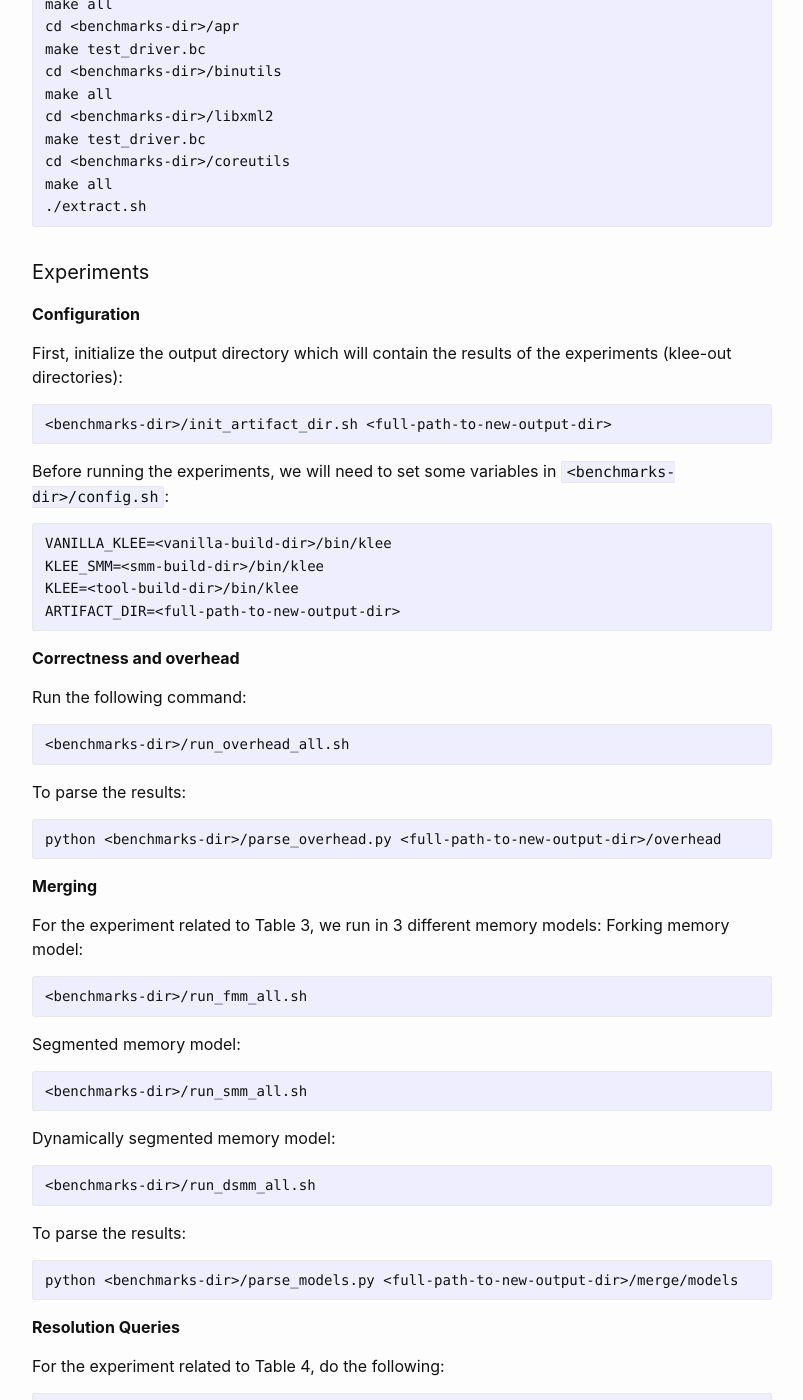
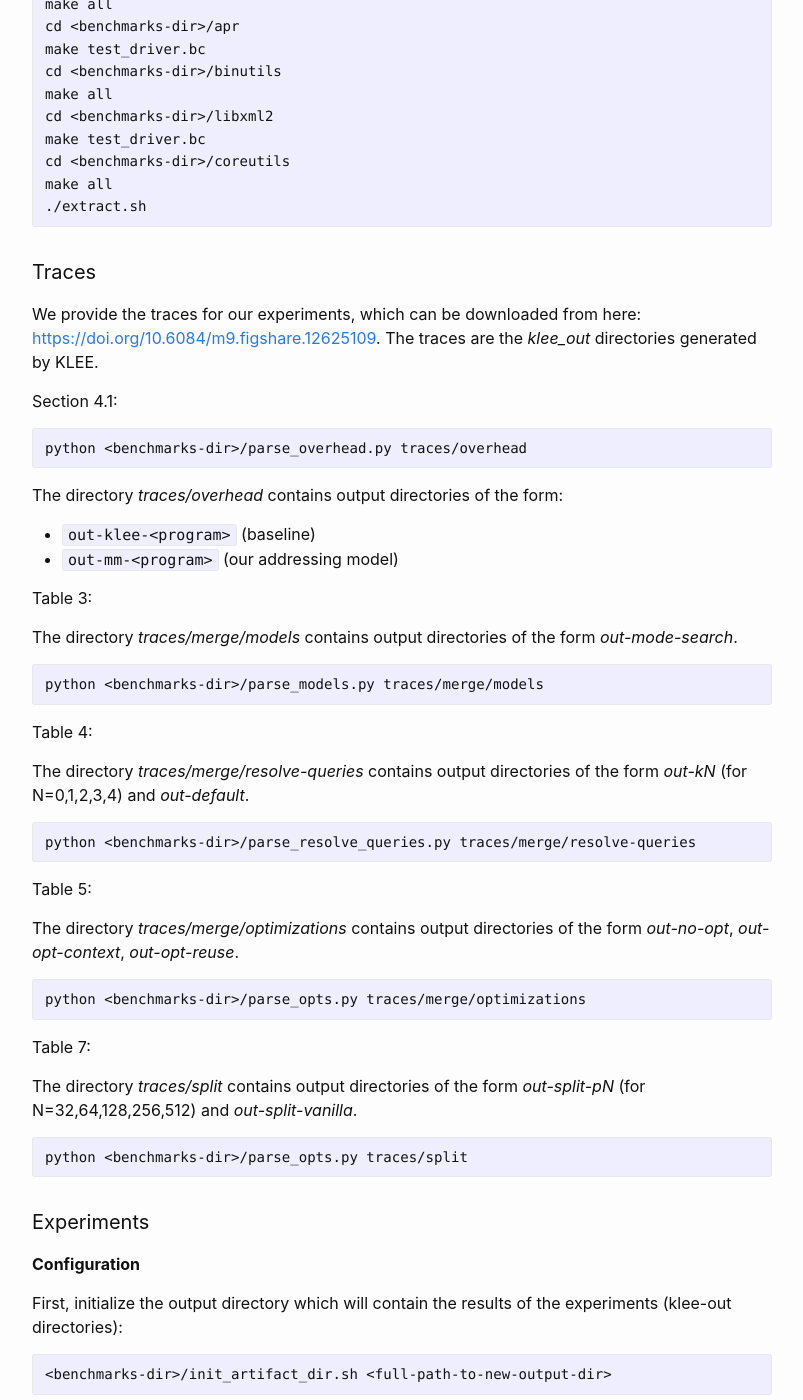
Before and after one commit to davidtr1037/davidtr1037.github.io, a Jekyll site: the page built from projects/ram.md, in a window 1280 px wide and 1400 px high, scrolled down 5550 px. Shown: the whole window, without its empty margins (238-1041 px from the left). Built offline with Jekyll 4.4.1, drawn with Linux system fonts in a browser that asks for light colours.

Commit message:
updating

````diff
--- a/projects/ram.md
+++ b/projects/ram.md
@@ -5,7 +5,7 @@ permalink: /ram/
 ---
 ___
 ### Source Code
-The source code is available here:  [https://github.com/davidtr1037/klee-ram](1).
+The source code is available here: <https://github.com/davidtr1037/klee-ram>.
 
 ### Replication Package
 
@@ -256,46 +256,43 @@ make all
 ./extract.sh
 ```
 
-<!--
 #### Traces
 
-We provide the traces for our experiments in __TBD__.
-The traces are the __klee_out-__ directories generated by KLEE.
+We provide the traces for our experiments, which can be downloaded from here: <https://doi.org/10.6084/m9.figshare.12625109>.
+The traces are the _klee_out_ directories generated by KLEE.
 
 Section 4.1:
 ```
-python parse_overhead.py traces/overhead
+python <benchmarks-dir>/parse_overhead.py traces/overhead
 ```
-The directory __traces/overhead__ contains output directories of the form:
-```
-out-klee-<program>
-out-mm-<program> // our addressing model
-```
+The directory _traces/overhead_ contains output directories of the form:
+- `out-klee-<program>` (baseline)
+- `out-mm-<program>` (our addressing model)
+
 Table 3:
 
-The directory __traces/merge/models__ contains output directories of the form _out-mode-search_.
+The directory _traces/merge/models_ contains output directories of the form _out-mode-search_.
 ```
-python parse_models.py traces/merge/models
+python <benchmarks-dir>/parse_models.py traces/merge/models
 ```
 Table 4:
 
-The directory __traces/merge/resolve-queries__ contains output directories of the form _out-kN_ (for N=0,1,2,3,4) and _out-default_.
+The directory _traces/merge/resolve-queries_ contains output directories of the form _out-kN_ (for N=0,1,2,3,4) and _out-default_.
 ```
-python parse_resolve_queries.py traces/merge/resolve-queries
+python <benchmarks-dir>/parse_resolve_queries.py traces/merge/resolve-queries
 ```
 Table 5:
 
-The directory __traces/merge/optimizations__ contains output directories of the form _out-no-opt_, _out-opt-context_, _out-opt-reuse_.
+The directory _traces/merge/optimizations_ contains output directories of the form _out-no-opt_, _out-opt-context_, _out-opt-reuse_.
 ```
-python parse_opts.py traces/merge/optimizations
+python <benchmarks-dir>/parse_opts.py traces/merge/optimizations
 ```
 Table 7:
 
-The directory __traces/split__ contains output directories of the form _out-split-pN_ (for N=32,64,128,256,512) and _out-split-vanilla_.
+The directory _traces/split_ contains output directories of the form _out-split-pN_ (for N=32,64,128,256,512) and _out-split-vanilla_.
 ```
-python parse_opts.py traces/split
+python <benchmarks-dir>/parse_opts.py traces/split
 ```
--->
 
 #### Experiments
 
````
